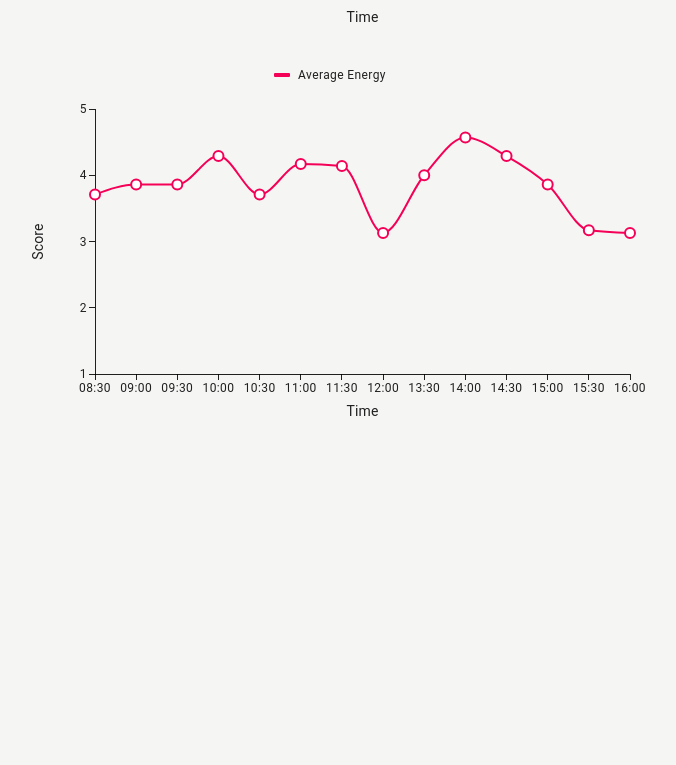
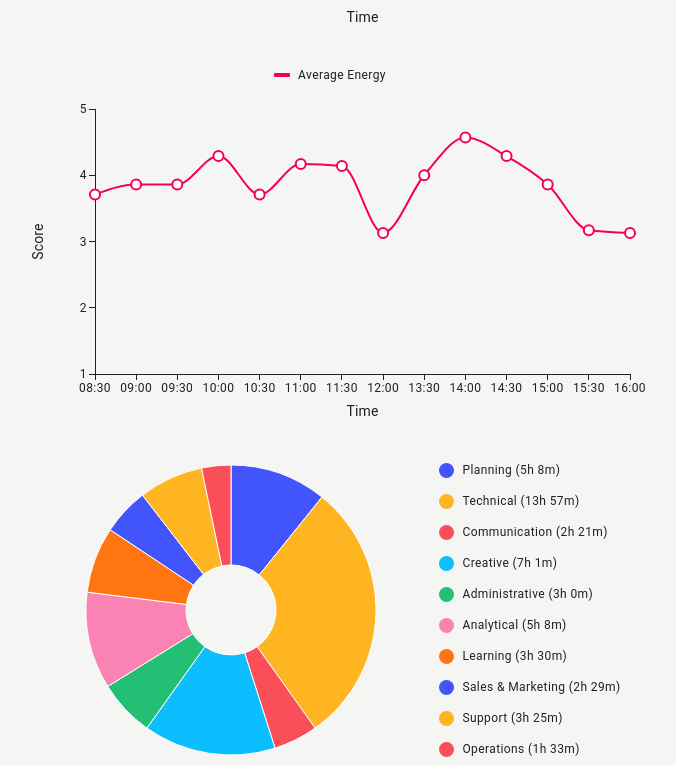
Before and after one commit to ollewarne/linkoping-pps, a React (Vite) app: page /Statistics in a window 1280 px wide. Shown: the part 452-1217 px from the top of the page, without its empty margins (310-986 px from the left). Before the commit the page ends 891 px from the top, so only its background shows below. Built offline with nearby package versions, Linux system fonts and the light colour scheme.

Commit message:
add donut chart to show time spent on each category

```diff
--- /dev/null
+++ b/src/components/Statistics/TimeSpentChart.jsx
@@ -0,0 +1,42 @@
+import { mockData } from "../../constants/mockData";
+import { PieChart } from "@mui/x-charts";
+
+const aggregatedData = Object.values(mockData).reduce((acc, day) => {
+    day.activities.forEach(activity => {
+        const { category, totalTimeSpent } = activity;
+        acc[category] = (acc[category] || 0) + totalTimeSpent;
+    });
+    return acc;
+}, {});
+
+const formatTime = (minutes) => {
+    const h = Math.floor(minutes / 60);
+    const m = minutes % 60;
+    return h > 0 ? `${h}h ${m}m` : `${m}m`;
+};
+
+const finalChartData = Object.entries(aggregatedData).filter(([, totalTimeSpent]) => totalTimeSpent > 60).map(([category, totalTimeSpent], index) => ({
+    id: index,
+    value: totalTimeSpent,
+    label: `${category} (${formatTime(totalTimeSpent)})`
+}))
+
+export default function TimeSpentChart() {
+
+
+    return (
+        <PieChart
+            series={[
+                {
+                    data: finalChartData,
+                    innerRadius: 45,
+                    valueFormatter: (item) => formatTime(item.value),
+                    arcLabelMinAngle: 25,
+                }
+            ]}
+            width={400}
+            height={300}
+        />
+    )
+
+}
--- a/src/pages/StatisticsPage.jsx
+++ b/src/pages/StatisticsPage.jsx
@@ -1,6 +1,6 @@
-
 import ProductivityChart from "../components/Statistics/ProductivityChart";
 import EnergyChart from "../components/Statistics/EnergyChart";
+import TimeSpentChart from "../components/Statistics/TimeSpentChart";
 import { mockData } from "../constants/mockData";
 
 function StatisticsPage() {
@@ -8,6 +8,7 @@ function StatisticsPage() {
     <>
         <ProductivityChart mockData={mockData} />
         <EnergyChart mockData={mockData} />
+        <TimeSpentChart />
     </>
     )
 }
```
